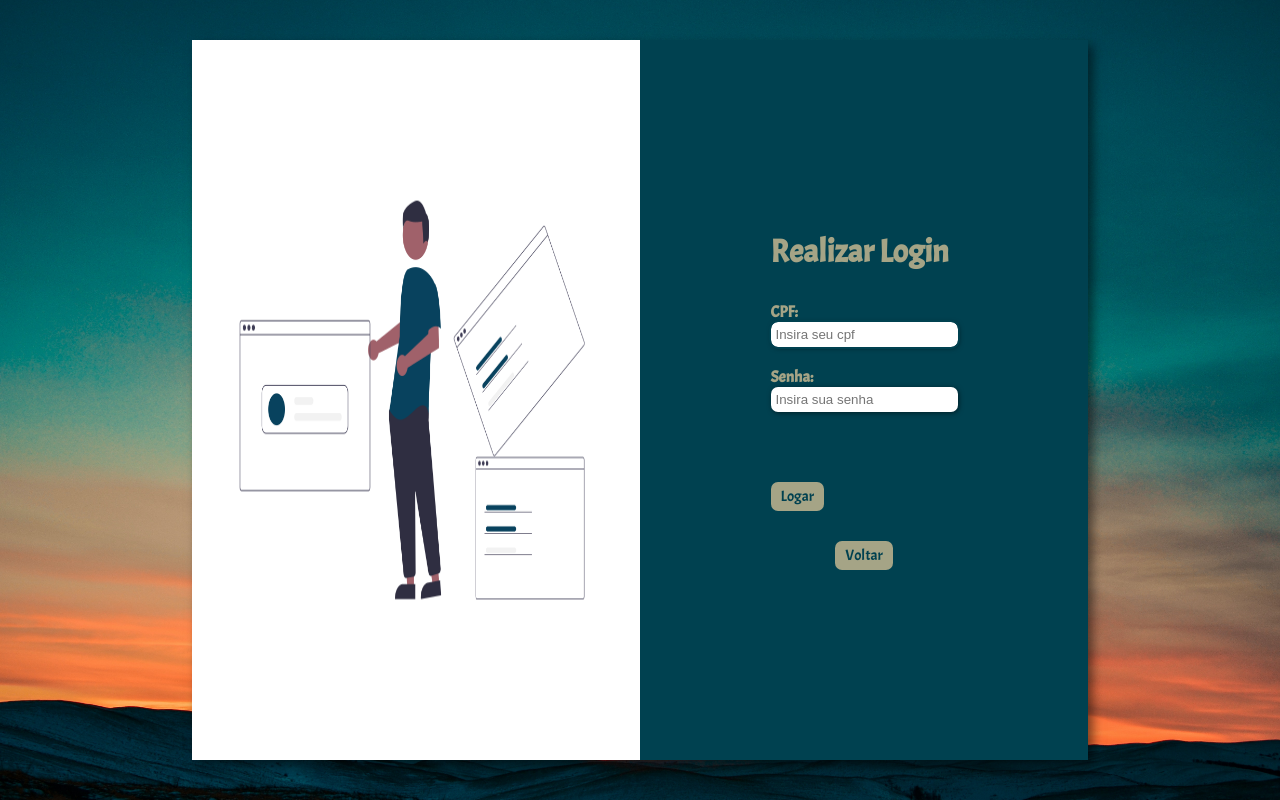
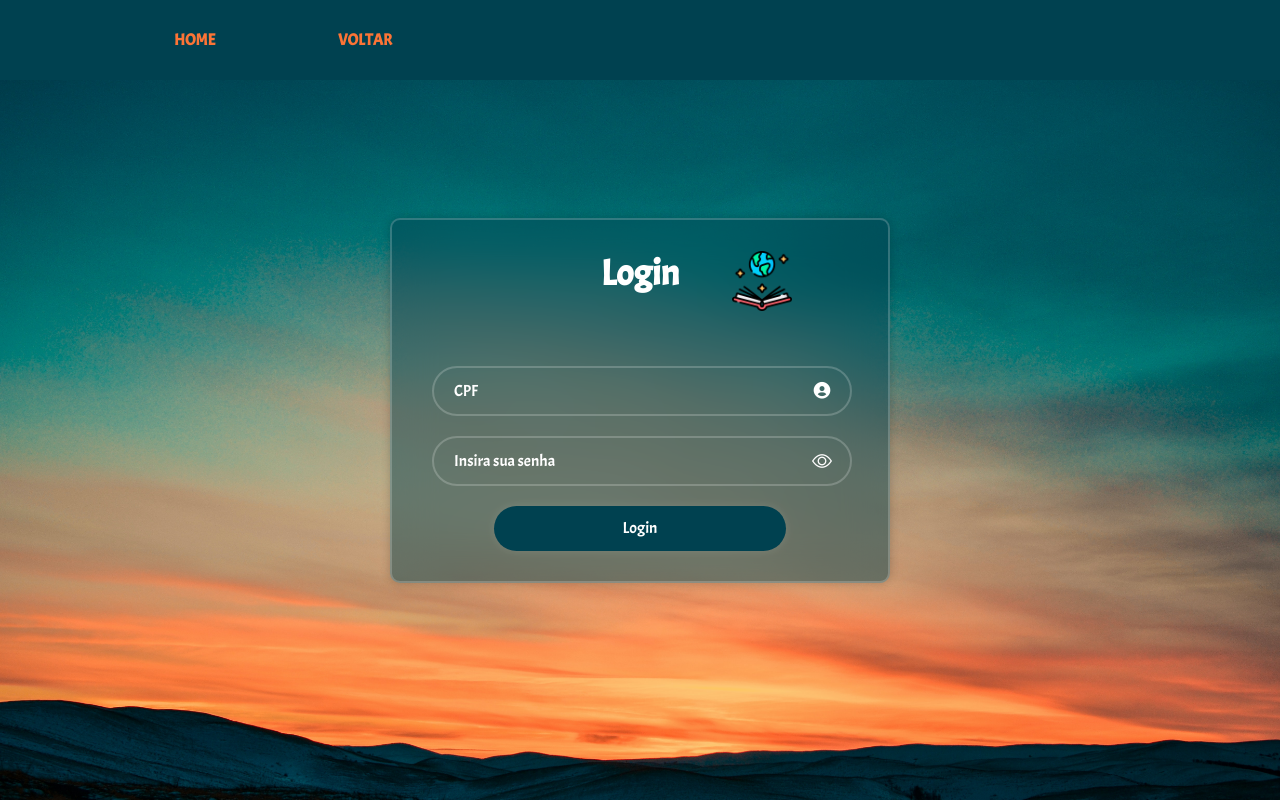
Before and after one commit to Antonio-Felix/THE_NEW_WORLD3, a PHP site: page /muido/form/login.php in a window 1280 px wide. Run offline with PHP 8.4, Linux system fonts and the light colour scheme.

Commit message:
Login novo - css
Atualização do novo estilo de login

```diff
--- a/muido/form/login.php
+++ b/muido/form/login.php
@@ -6,65 +6,74 @@
     <meta name="viewport" content="width=device-width, initial-scale=1.0">
     <title>Login</title>
 
+    <link href='https://unpkg.com/boxicons@2.1.4/css/boxicons.min.css' rel='stylesheet'>
+    <link rel="stylesheet" href="https://cdn.jsdelivr.net/npm/bootstrap-icons@1.10.5/font/bootstrap-icons.css">
+
     <link rel="shortcut icon" href="../../Imagens/world-book-day.png" type="image/x-icon">
     <link rel="stylesheet" type="text/css" href="../../projcss.css">
 </head>
 
 <body class="bodies">
 
+    <header class="header-login">
+        <div class="container-header-login">
+
+            <div class="alinhar-header-login">
+
+                <nav class="navg-login">
+                    <a class="link-linha" href="../../index.html"> HOME </a>
+                    <a class="link-linha" href="../../index.html"> VOLTAR </a>
+                </nav>
+
+            </div>
+        </div>
+    </header>
+
     <div class="container">
-        <div class="img-form">
-            <img class="imagem" src="../../Imagens/cadastro.png" alt="">
-        </div>
-        <div class="form">
-            <form action="../captura/autenticgames.php" method = "post">
 
-                <div class="header-form">
-                    <div class="titulo-form">
-                        <h1> Realizar Login </h1>
-                    </div>
+        <form action="../captura/autenticgames.php" method = "post">
+
+            <h1 class="h1-form">Login</h1>
+
+                <div class="logo-login">
+                    <img class="logo" src="../../Imagens/world-book-day (1).png" alt="">
                 </div>
-                <div class="total-input">
-                    <?php
+
+                <?php
                     session_start();
-                    echo '<div class="labels">';
-                    echo'<label for="cpf"><strong> CPF: </strong> </label>';
-                    echo '<input type="text" id="cpf" name="cpf" placeholder="Insira seu cpf" autofocus>';
-                    echo '</div>';
                    if (isset($_SESSION["mensagem3"])) {
                     echo   $_SESSION['mensagem3'];
-                    echo '</br>';
                     $_SESSION['mensagem3'] = ' ';
                    }
-                   ?>
-                    <div class="labels">
-                        <label for="senha"><strong>Senha:</strong> </label>
-                        <input type="text" id="password" name="senha" placeholder="Insira sua senha " autofocus>
-                    </div>
-                    <div>
 
-                    <?php
                    if (isset($_SESSION["mensagem4"])) {
                     echo   $_SESSION['mensagem4'];
-                    echo '</br>';
                     $_SESSION['mensagem4'] = ' ';
                    }
                    if(isset($_SESSION["mensagem6"])){
                     echo   $_SESSION['mensagem6'];
-                    echo '</br>';
                     $_SESSION['mensagem6'] = ' ';
                    }
+                   ?>
 
-                   ?>
-                    </div>
-                    <br>
+                <div class="caixa-input">
+                    <input type="text" id="cpf" name="cpf" placeholder="CPF" autofocus required>
+                    <i class='bx bxs-user-circle'></i>
+                </div>
 
-                    <input class="botao-cad" type="submit" value="Logar">
+                <div class="caixa-input">
+                    <input type="password" id="password" name="senha" placeholder="Insira sua senha " autofocus>
+                    <i class="bi bi-eye" onclick="mostrarSenha()" id="btnSenha"></i>
+                </div>
 
+                <div class="div-btn-login">
+                    <button type="submit" class="botao-login"> Login</button>
                 </div>
+
+
             </form>
-            <a href="../../index.html"><button class="botao-voltar"> Voltar </button></a>
-        </div>
     </div>
+
+    <script src="senha.js"></script>
 </body>
 </html>
--- a/projcss.css
+++ b/projcss.css
@@ -160,11 +160,68 @@ footer{
 }
 
 /*====================================CSS-FORMULARIOS====================================*/
+
+.header-login{
+    width: 100%;
+    position: fixed;
+    padding: 50px 5%;
+    font-family: 'Acme', sans-serif;
+    font-size: 16px;
+    top: 0;
+    left: 0;
+}
+
+.header-login{
+    background-color: var(--cor004);
+    padding: 15px 5%;
+}
+
+.container-header-login{
+    max-width: 1080px;
+    margin: 15px;
+}
+
+.alinhar-header-login{
+    display: flex;
+    align-items: center;
+    justify-content: space-between;
+    flex-direction: row;
+    margin-left: 60px;
+}
+
+.navg-login > *{
+    margin-left: 20px;
+    margin-right: 70px;
+    text-decoration: none;
+    padding: 15px;
+    color: var(--cor005);
+    transition: all .30s ease-out;
+    border-radius: 7px;
+    font-weight: bolder; /* espessura da letra */
+    position: relative;
+}
+
+.link-linha::after{
+    bottom: 0;
+    left: 0;
+    content: "";
+    height: 2px;
+    position: absolute;
+    background: var(--cor005);
+    width: 0%;
+    transition: .3s ease 0s, left .3s ease 0s;
+}
+
+.link-linha:hover::after{
+    width: 100%;
+}
+
 .bodies{
     width: 100%;
     height: 100vh;
     align-items: center;
     display: flex;
+    font-family: 'Acme', sans-serif;
     justify-content: center;
     background-image: url("Imagens/fundo2.jpg");
     background-size: cover;
@@ -173,95 +230,95 @@ footer{
 }
 
 .container{
-    width: 70%;
-    height: 90vh;
-    display: flex;
-    box-shadow: 5px 5px 10px rgba(0, 0, 0, .512);
+    width: 500px;
+    background: rgba(0, 65, 80, 0.479);
+    border: 2px solid rgba(255, 255, 255, .2);
+    backdrop-filter: blur(20px);
+    box-shadow: 0 0 10px rgba(0, 0, 0, .2);
+    color: #fff;
+    border-radius: 10px;
+    padding: 30px 40px;
 }
 
-.img-form{
-    width: 50%;
-    display: flex;
-    justify-content: center;
-    align-items: center;
-    background-color: white;
+.container .h1-form{
+    font-size: 36px;
+    text-align: center;
 }
 
-.imagem{
-    width: 100%;
-    height: 70vh;
+.container .caixa-input{
+    position: relative;
+    width: 420px;
+    height: 50px;
+    margin: 20px 0;
 }
 
-.form{
-    width: 50%;
-    display: flex;
-    justify-content: center;
-    align-items: center;
-    flex-direction: column;
-    color: var(--cor003);
+.caixa-input input{
+    width: 100%;
+    height: 100%;
+    border: none;
+    outline: none;
     font-family: 'Acme', sans-serif;
-    background-color: var(--cor004);
+    background: transparent;
+    border: 2px solid rgba(255, 255, 255, .2);
+    border-radius: 40px;
+    font-size: 16px;
+    color: #fff;
+    padding: 20px 45px 20px 20px;
 }
 
-.header-form{
-    margin-bottom: 30px;
-    display: flex;
-    justify-content: space-between;
+.caixa-input input::placeholder{
+    color: #fff;
 }
 
-.botao-cad{
-    margin-top: 30px;
-    color: var(--cor004);
-    font-family: 'Acme', sans-serif;
-    font-size: 15px;
-    background-color: var(--cor003);
-    border: none;
-    border-radius: 7px;
-    padding: 5px 10px 5px 10px;
-    transition: all .30s ease-out;
+.caixa-input i{
+    position: absolute;
+    right: 20px;
+    top: 50%;
+    transform: translateY(-50%);
+    font-size: 20px;
+    cursor: pointer;
+    color: #fff;
 }
 
-.botao-voltar{
-    margin-top: 30px;
-    color: var(--cor004);
-    font-family: 'Acme', sans-serif;
-    font-size: 15px;
-    background-color: var(--cor003);
-    border: none;
-    border-radius: 7px;
-    padding: 5px 10px 5px 10px;
-    transition: all .30s ease-out;
+.container .div-btn-login{
+    text-align: center;
 }
 
-.botao-voltar:hover{
-    background-color: var(--cor002);
-    color: var(--cor003);
-    letter-spacing: 3px;
+.container .botao-login{
+    width: 70%;
+    height: 45px;
+    background: #004150ff;
+    border: none;
+    font-family: 'Acme', sans-serif;
+    border-radius: 40px;
+    outline: none;
+    box-shadow: 0 0 10px rgba(255, 255, 255, .1);
     cursor: pointer;
+    font-size: 16px;
+    color: #fff;
+    font-weight: 500;
+    transition: .3s ease 0s, left .3s ease 0s;
 }
 
-.botao-cad:hover{
-    background-color: var(--cor002);
-    color: var(--cor003);
-    letter-spacing: 3px;
-    cursor: pointer;
-}
-
-.labels{
-    display: flex;
-    flex-direction: column;
-    margin-bottom: 20px ;
-}
-
-.labels input{
-    border-radius: 7px;
-    padding: 5px;
-    border: none;
-    box-shadow: 1px 1px 5px rgba(0, 0, 0, .512);
+.container .botao-login:hover{
+    box-shadow: 1px 3px 10px #ffffffb6;
+    letter-spacing: 1px;
+    transition: .3s ease 0s, left .3s ease 0s;
 }
 
 .labels input:focus-visible{
     outline: 2px solid var(--cor004);
+}
+
+.logo-login{
+    width: 50px;
+    height: 50px;
+    transform: translate(600%, -90%);
+}
+
+.logo-login .logo{
+    width: 60px;
+    height: auto;
 }
 
 /*botao da senha*/
@@ -270,16 +327,13 @@ div i{
     top: 50%;
     right: 320px;
     transform: translateY(-43px);
-    height: 30px;
-    width: 30px;
+    height: 22px;
+    width: 20px;
     cursor: pointer;
     background-size:cover;
     color: var(--cor003);
 }
 
-#icon.oculta{
-    background-size:cover;
-}
 
 /*--------------------------------------------*/
 .select{
```
Also changed, not shown: other parts of projcss.css (+32 -64 lines).
